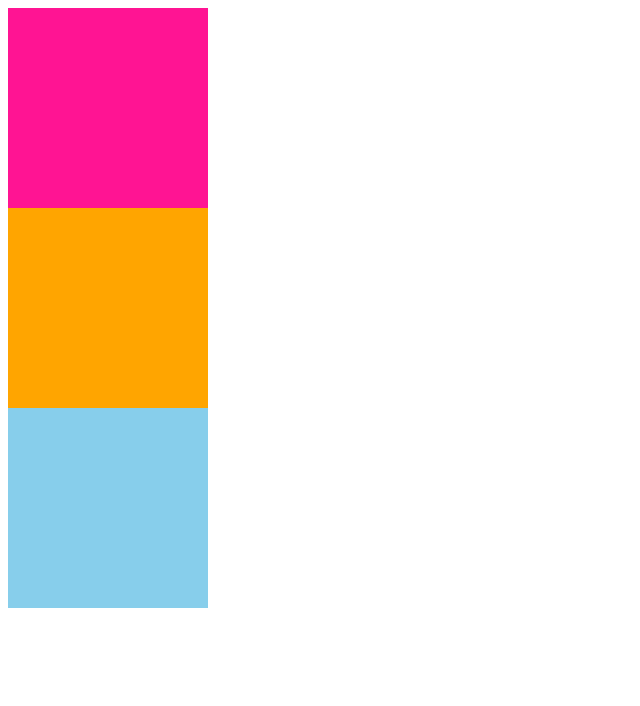
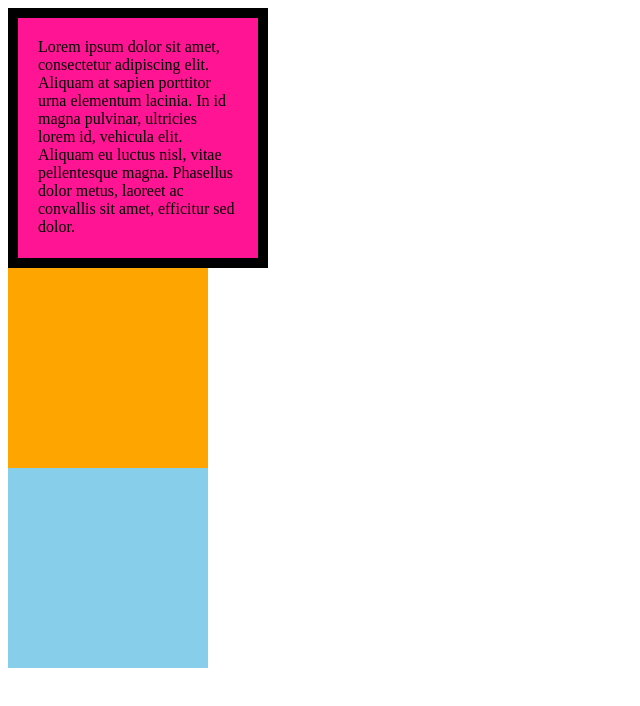
Before and after one commit to peytonvecchi/css-box-model, a plain HTML site: page index.html in a window 1280 px wide. Shown: the whole page, without its empty margins (0-640 px from the left). Drawn offline with Linux system fonts and the light colour scheme.

Commit message:
Complete TODO 4 and 5

```diff
--- a/index.html
+++ b/index.html
@@ -6,13 +6,19 @@
   <title>CSS Box Model</title>
   <style>
     /* Write your CSS code here */
-    div{
+    div {
       height: 200px;
       width: 200px;
     }
 
+    p {
+      margin: 0px;
+    }
+
     #one {
       background-color: deeppink;
+      padding: 20px;
+      border: 10px solid black;
     }
 
     #two {
@@ -28,7 +34,11 @@
 
 <body>
 
-<div id="one"></div>
+<div id="one">
+  <p>Lorem ipsum dolor sit amet, consectetur adipiscing elit. Aliquam at sapien porttitor urna elementum lacinia. In
+    id magna pulvinar, ultricies lorem id, vehicula elit. Aliquam eu luctus nisl, vitae pellentesque magna. Phasellus
+    dolor metus, laoreet ac convallis sit amet, efficitur sed dolor.</p>
+</div>
 <div id="two"></div>
 <div id="three"></div>
   <!-- TODOs:
@@ -38,9 +48,9 @@
 4. Add a paragraph <p> element into the first div and add the following words:
     Lorem ipsum dolor sit amet, consectetur adipiscing elit. Aliquam at sapien porttitor urna elementum lacinia. In
     id magna pulvinar, ultricies lorem id, vehicula elit. Aliquam eu luctus nisl, vitae pellentesque magna. Phasellus
-    dolor metus, laoreet ac convallis sit amet, efficitur sed dolor.
-5. Set the 1st div to have 20px padding all around with a black 10px border.
-6. Fix the style of the <p> element to remove all margins.
+    dolor metus, laoreet ac convallis sit amet, efficitur sed dolor. done
+5. Set the 1st div to have 20px padding all around with a black 10px border. done
+6. Fix the style of the <p> element to remove all margins. done
 Hint: Use the CSS inspector in Chrome.
 7. Set the 2nd div to have a 20px border on top and bottom and 10px border left and right. (See goal image)
 8. Set the 3rd div to have a 10px border
```
